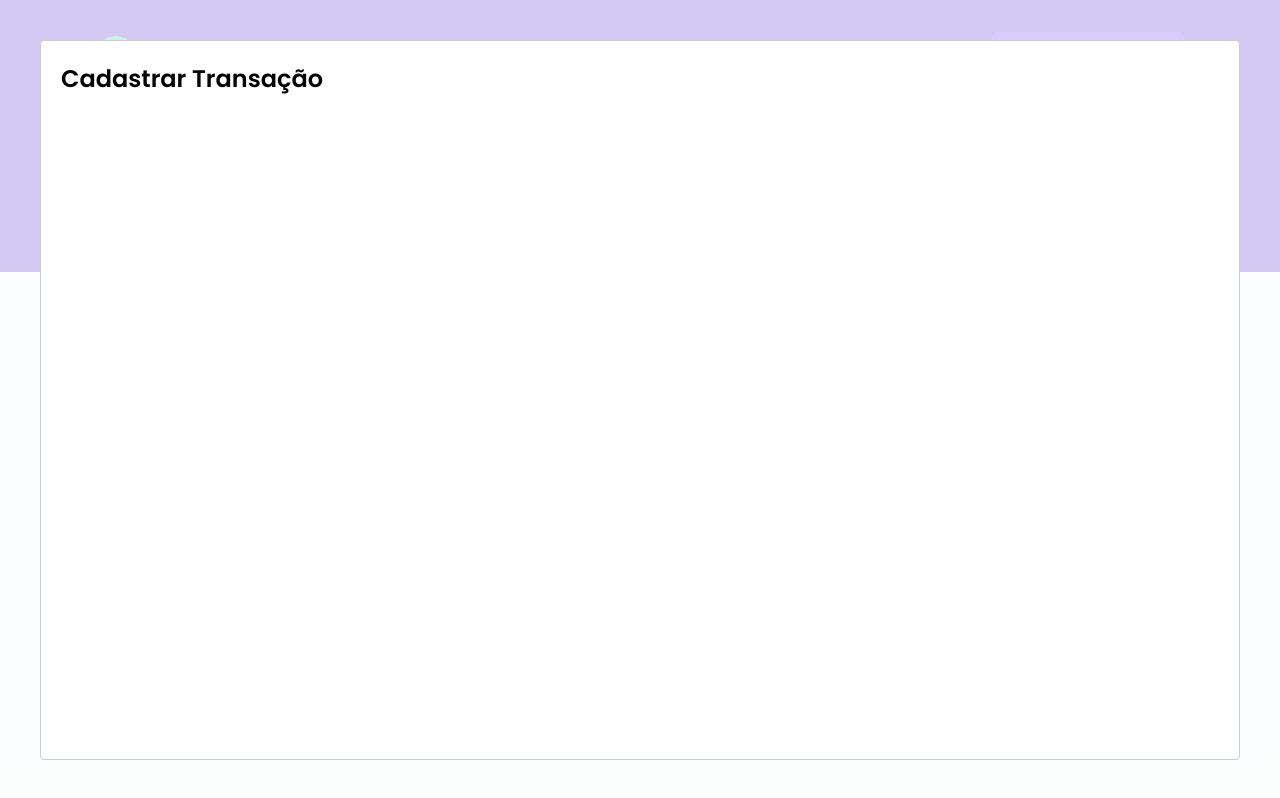
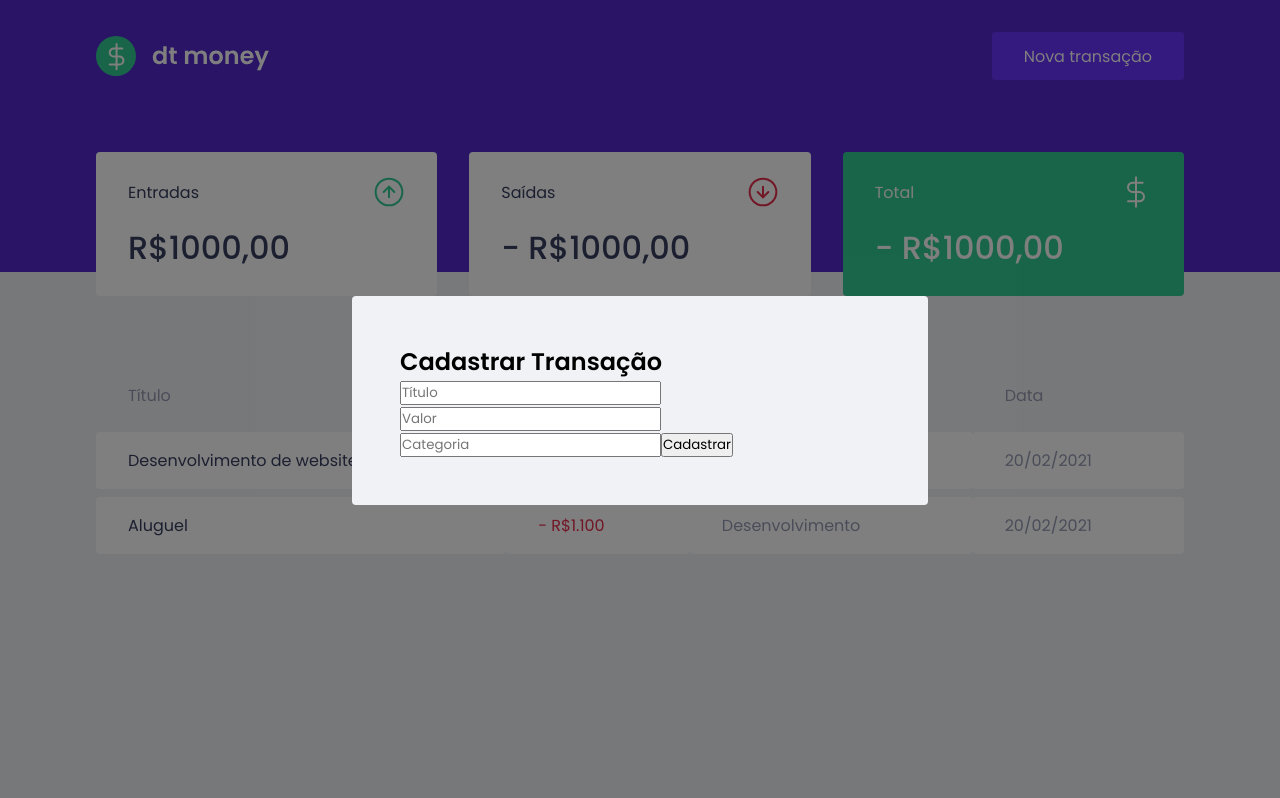
Before and after one commit to valdeirch/dtmoney, a React (Create React App) app: page / in a window 1280 px wide. Both pictures are taken after a click on the button "Nova transação". Built offline with nearby package versions, Linux system fonts and the light colour scheme; no server answers; what miragejs would draw is missing.

Commit message:
form structure

```diff
--- a/src/components/NewTransactionModal/index.tsx
+++ b/src/components/NewTransactionModal/index.tsx
@@ -1,4 +1,5 @@
 import Modal from 'react-modal'
+import { Container } from './styles'
 
 Modal.setAppElement('#root')
 
@@ -12,8 +13,18 @@
     <Modal
       isOpen={isOpen}
       onRequestClose={onRequestClose}
+      overlayClassName="react-modal-overlay"
+      className="react-modal-content"
     >
-      <h2>Cadastrar Transação</h2>
+      <Container>
+        <h2>Cadastrar Transação</h2>
+
+        <input placeholder="Título" type="text" />
+        <input placeholder="Valor" type="number" />
+        <input placeholder="Categoria" type="text" />
+
+        <button type="submit">Cadastrar</button>
+      </Container>
     </Modal>
   )
 }
--- /dev/null
+++ b/src/components/NewTransactionModal/styles.ts
@@ -0,0 +1,5 @@
+import styled from 'styled-components';
+
+export const Container = styled.form`
+
+`;
--- a/src/styles/global.ts
+++ b/src/styles/global.ts
@@ -56,4 +56,27 @@
     opacity: 0.6;
     cursor: not-allowed
   }
+
+  .react-modal-overlay {
+    background: rgba(0, 0, 0, 0.5);
+
+    position: fixed;
+    top: 0;
+    bottom: 0;
+    right: 0;
+    left: 0;
+
+    display: flex;
+    align-items: center;
+    justify-content: center;
+  }
+
+  .react-modal-content {
+    width: 100%;
+    max-width: 576px;
+    background: var(--background);
+    padding: 3rem;
+    position: relative;
+    border-radius: 0.25rem;
+  }
 `
```
